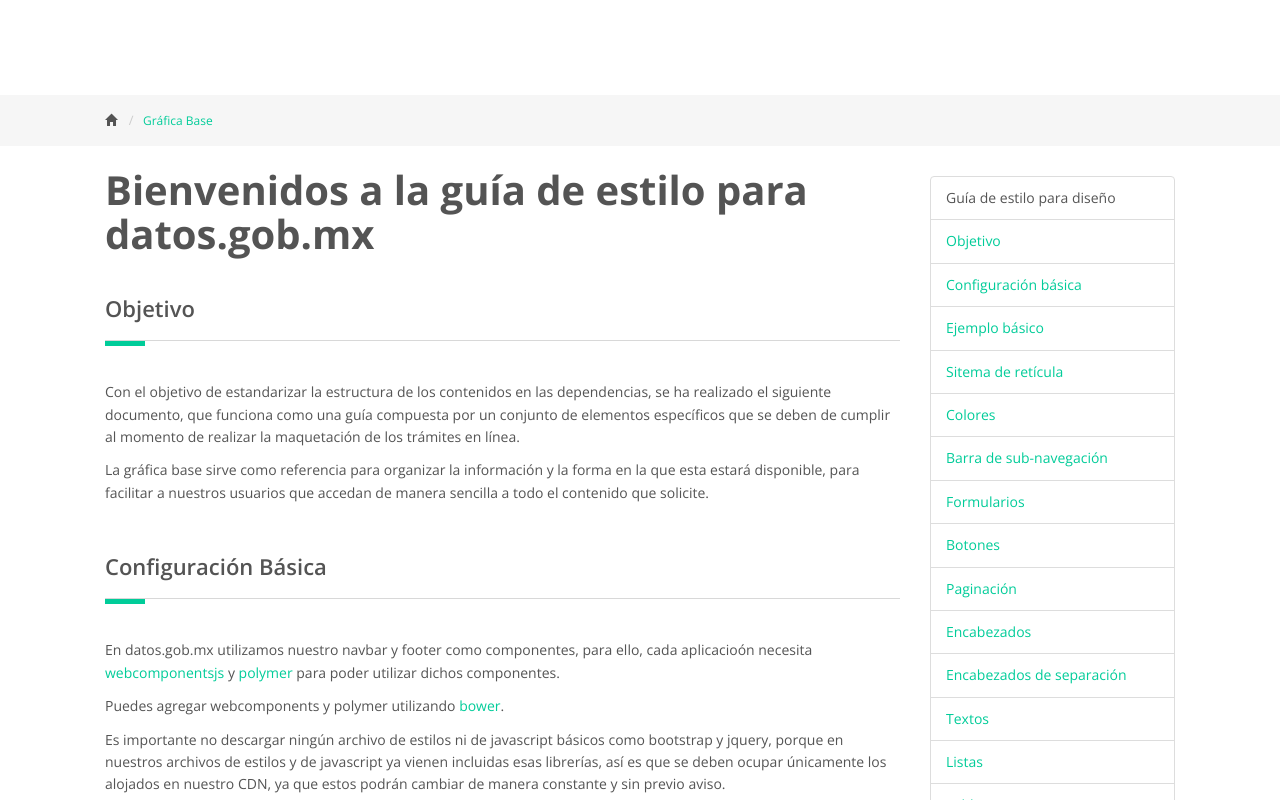
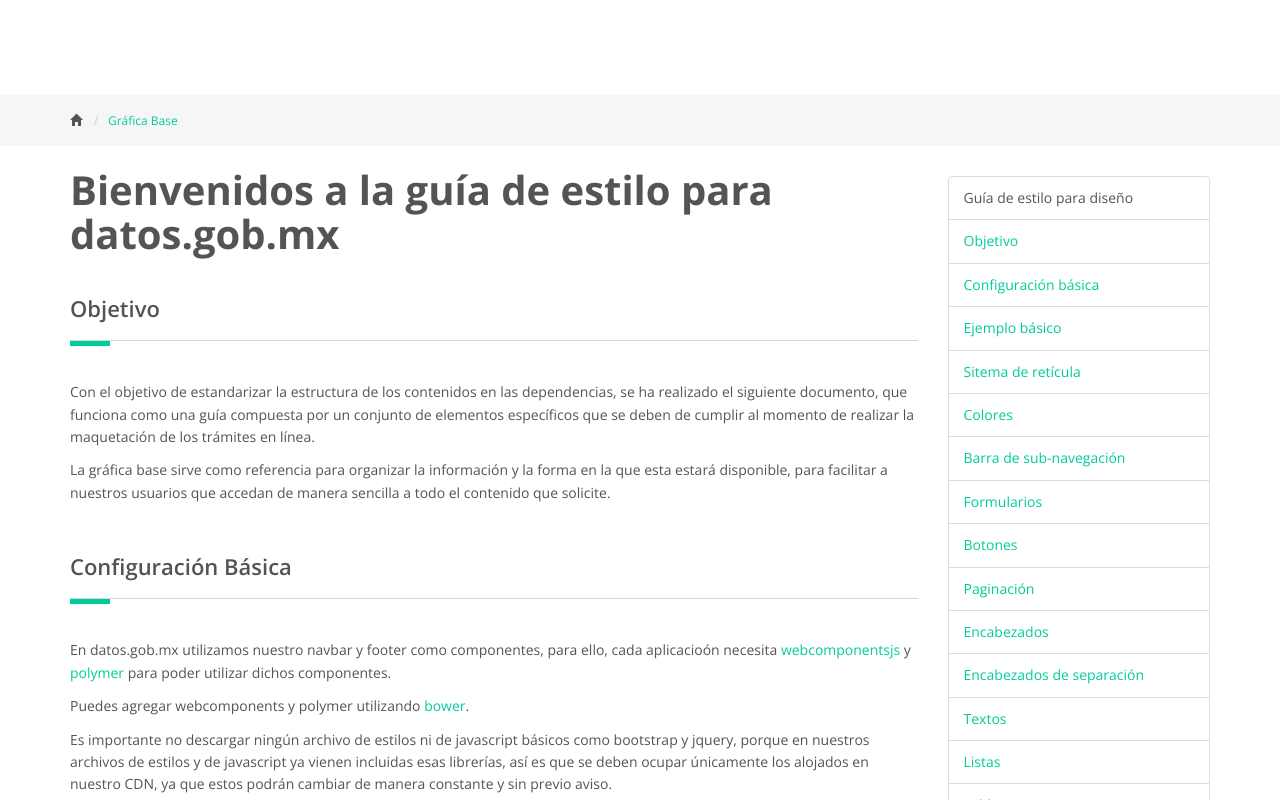
Before and after one commit to edsonjab/dgm-grafica-base, a website: page index.html in a window 1280 px wide. Shown: the top 800 px of the page. Drawn offline with nearby package versions, Linux system fonts and the light colour scheme.

Commit message:
Actualización de anchura del contenedor y corrección de error en el breadcrum

```diff
--- a/bootstrap/stylesheets/bootstrap/_breadcrumbs.scss
+++ b/bootstrap/stylesheets/bootstrap/_breadcrumbs.scss
@@ -9,6 +9,7 @@
 .breadcrumb {
   padding: $breadcrumb-padding-vertical $breadcrumb-padding-horizontal;
   margin-bottom: $line-height-computed;
+  margin-left: 0;
   list-style: none;
   background-color: $breadcrumb-bg;
   border-radius: $border-radius-base;
--- a/bootstrap/stylesheets/bootstrap/_variables.scss
+++ b/bootstrap/stylesheets/bootstrap/_variables.scss
@@ -337,7 +337,7 @@
 $screen-desktop:             $screen-md-min !default;
 
 //-- DGM screen fluid
-$screen-dgm-fluid:           1100px !default;
+$screen-dgm-fluid:           1170px !default;
 
 // Large screen / wide desktop
 //** Deprecated `$screen-lg` as of v3.0.1
```
Also changed, not shown: css/main.css.
